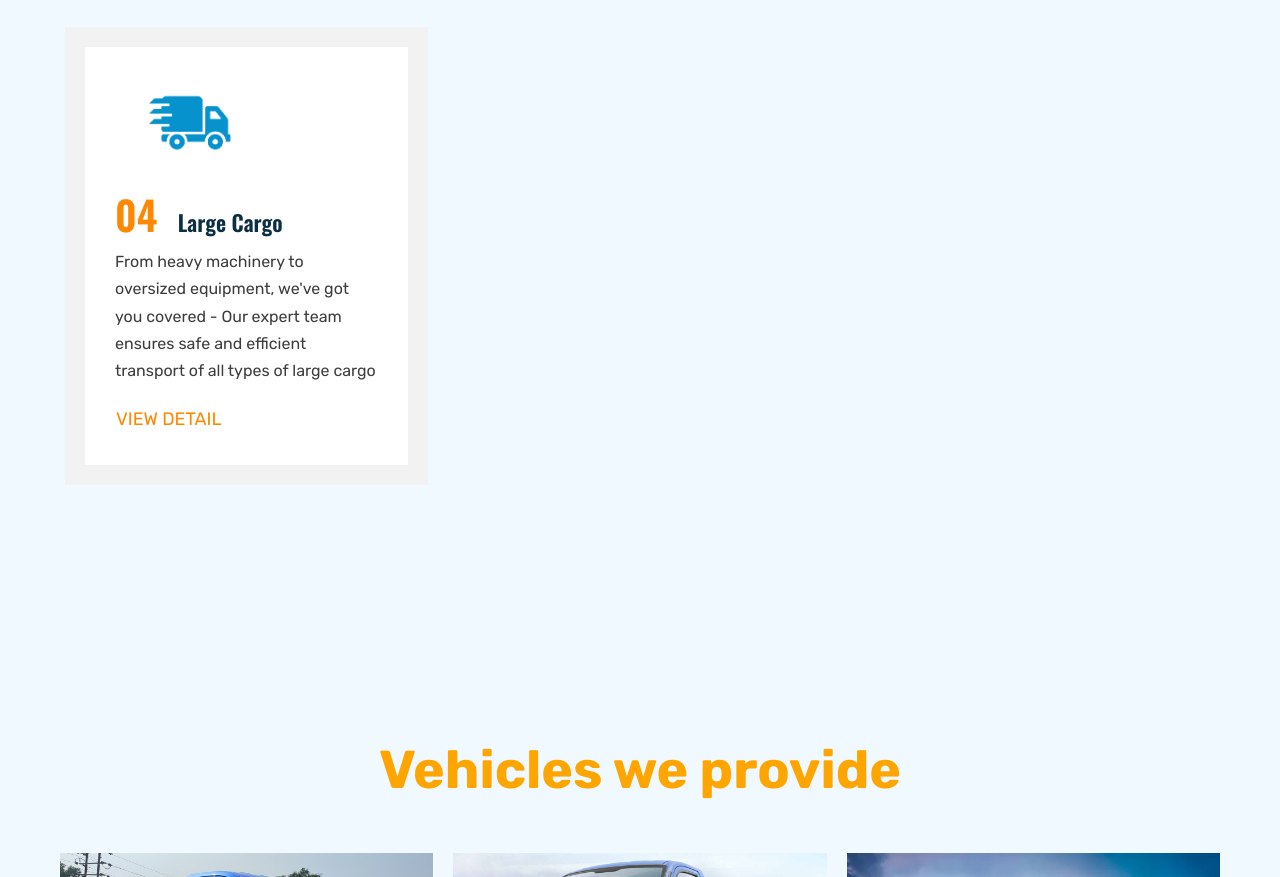
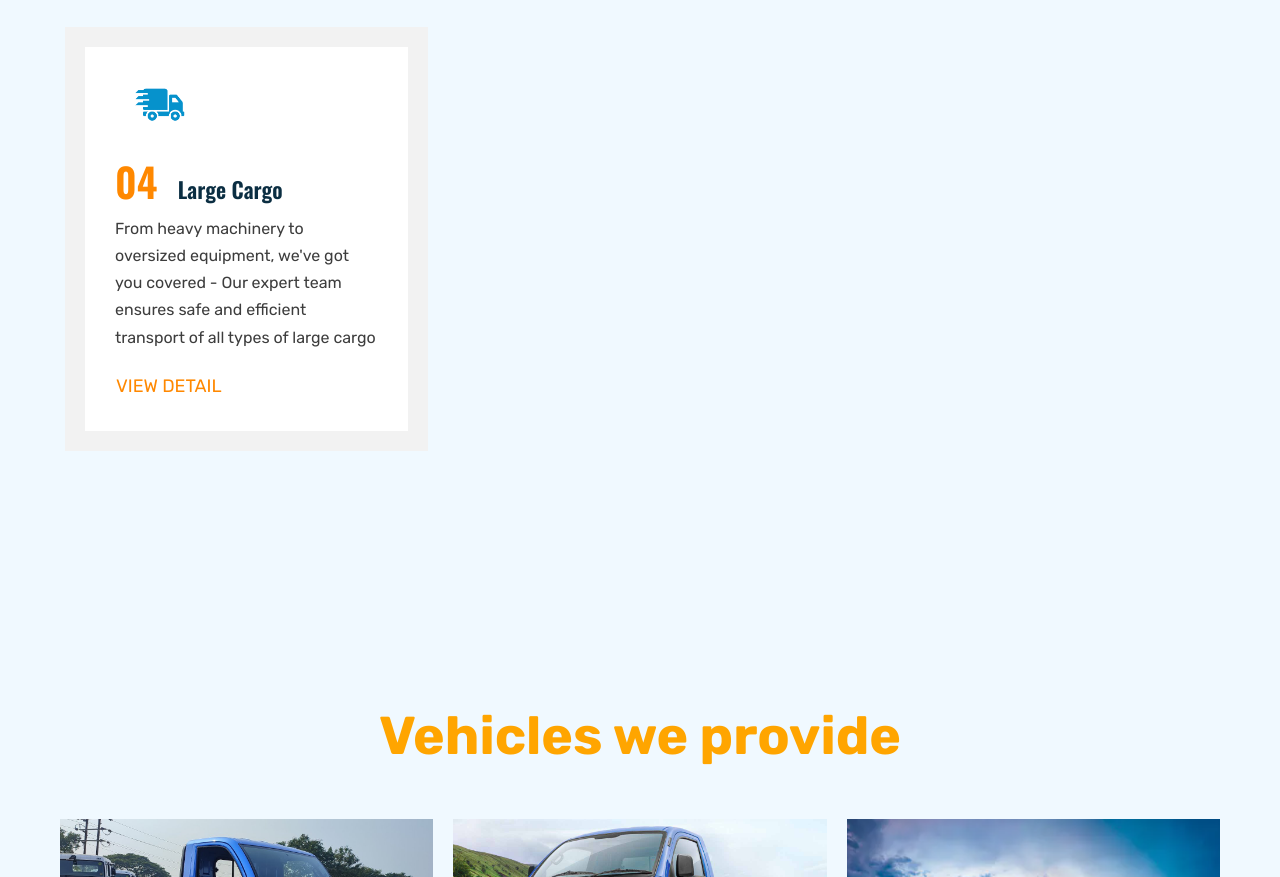
Before and after one commit to vanapallisriharsha13/transport.github.io, a plain HTML site: page index.html in a window 1280 px wide. Shown: the part 2442-3319 px from the top of the page. Drawn offline with nearby package versions, Linux system fonts and the light colour scheme.

Commit message:
Update index.html

```diff
--- a/index.html
+++ b/index.html
@@ -368,7 +368,7 @@
               <div class="service-card">
 
                 <div class="card-icon">
-                  <img src="./assets/images/service-icon-7-removebg-preview (1).png" width="150" height="160"  alt=" ">
+                  <img src="./assets/images/service-icon-7-removebg-preview (1).png" width="90" height="60"  alt=" ">
                 </div>
 
                 <h3 class="h3 card-title">
```
